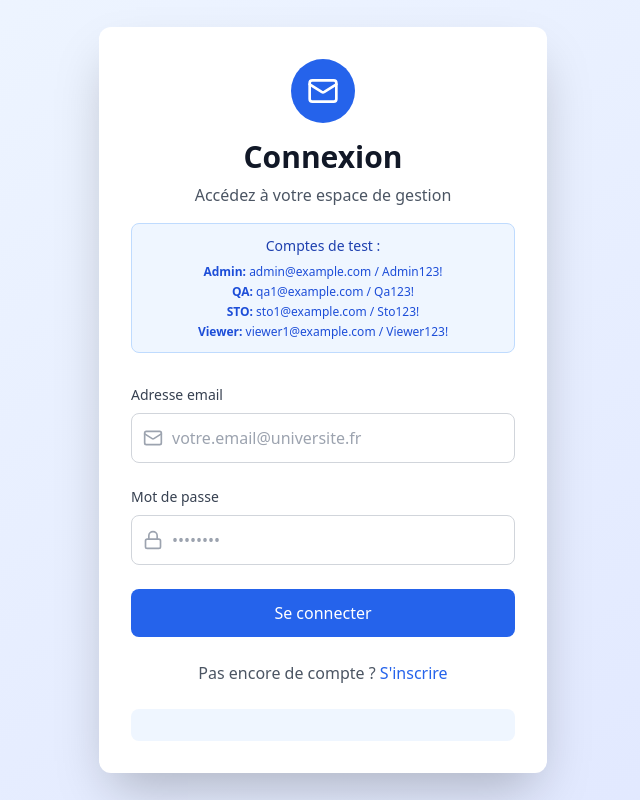
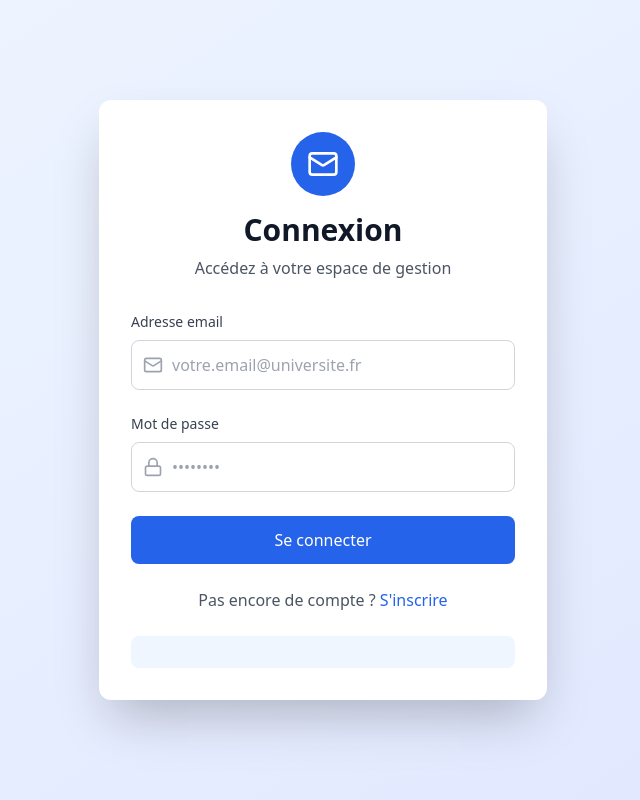
Before and after one commit to Aganzemc/gestion_reclamation, a React (Vite) app: page / in a window 1280 px wide. Shown: the whole page, without its empty margins (317-957 px from the left). Built offline with nearby package versions, Linux system fonts and the light colour scheme; no server answers.

Commit message:
Remove test accounts information

```diff
--- a/src/components/Auth/LoginForm.tsx
+++ b/src/components/Auth/LoginForm.tsx
@@ -39,17 +39,6 @@ const LoginForm: React.FC<LoginFormProps> = ({ onSwitchToRegister }) => {
           </div>
           <h2 className="text-3xl font-bold text-gray-900 mb-2">Connexion</h2>
           <p className="text-gray-600">Accédez à votre espace de gestion</p>
-
-          {/* Informations sur les comptes de test */}
-          <div className="mt-4 p-3 bg-blue-50 rounded-lg border border-blue-200">
-            <p className="text-sm text-blue-800 font-medium mb-2">Comptes de test :</p>
-            <div className="text-xs text-blue-700 space-y-1">
-              <div><strong>Admin:</strong> admin@example.com / Admin123!</div>
-              <div><strong>QA:</strong> qa1@example.com / Qa123!</div>
-              <div><strong>STO:</strong> sto1@example.com / Sto123!</div>
-              <div><strong>Viewer:</strong> viewer1@example.com / Viewer123!</div>
-            </div>
-          </div>
         </div>
 
         {error && (
```
